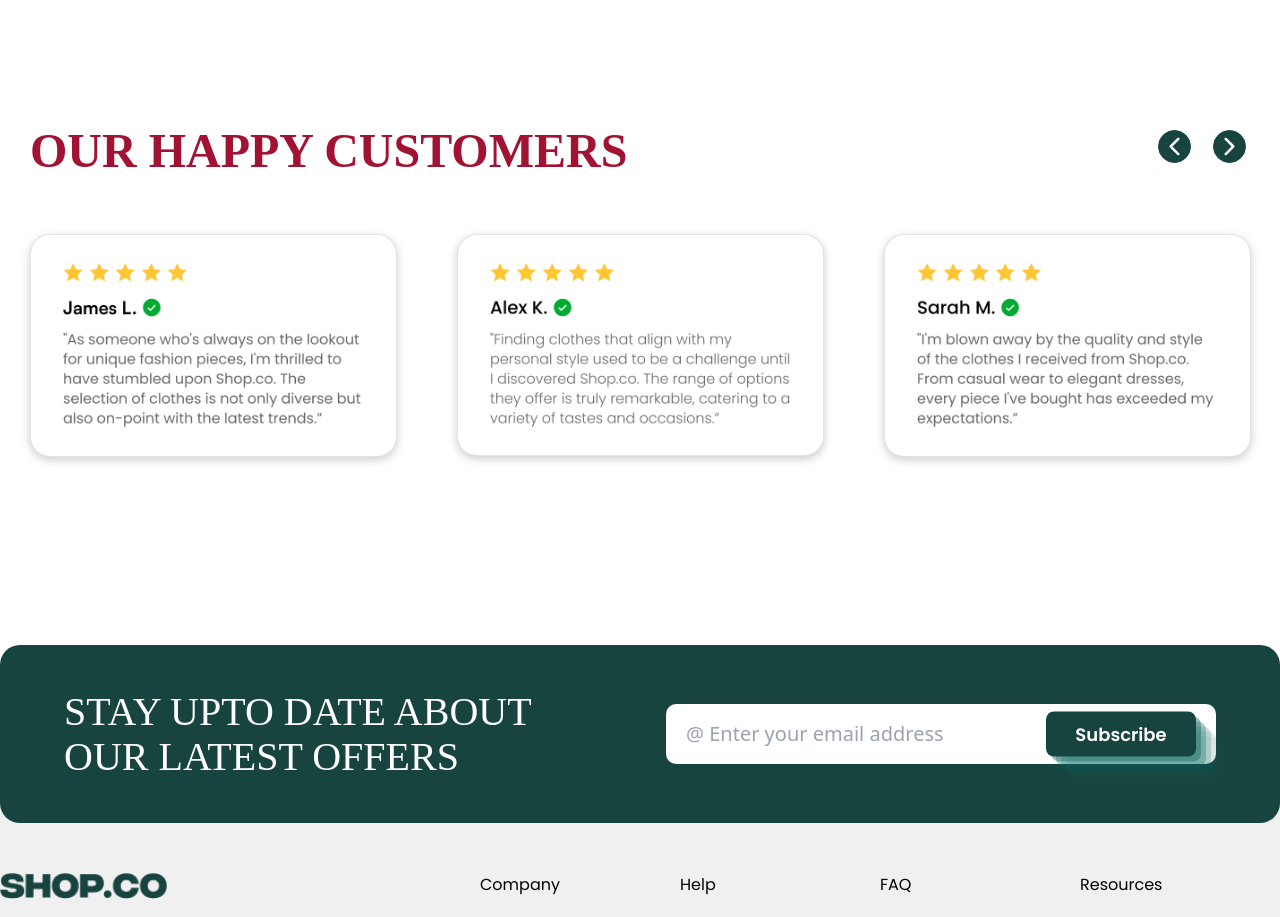
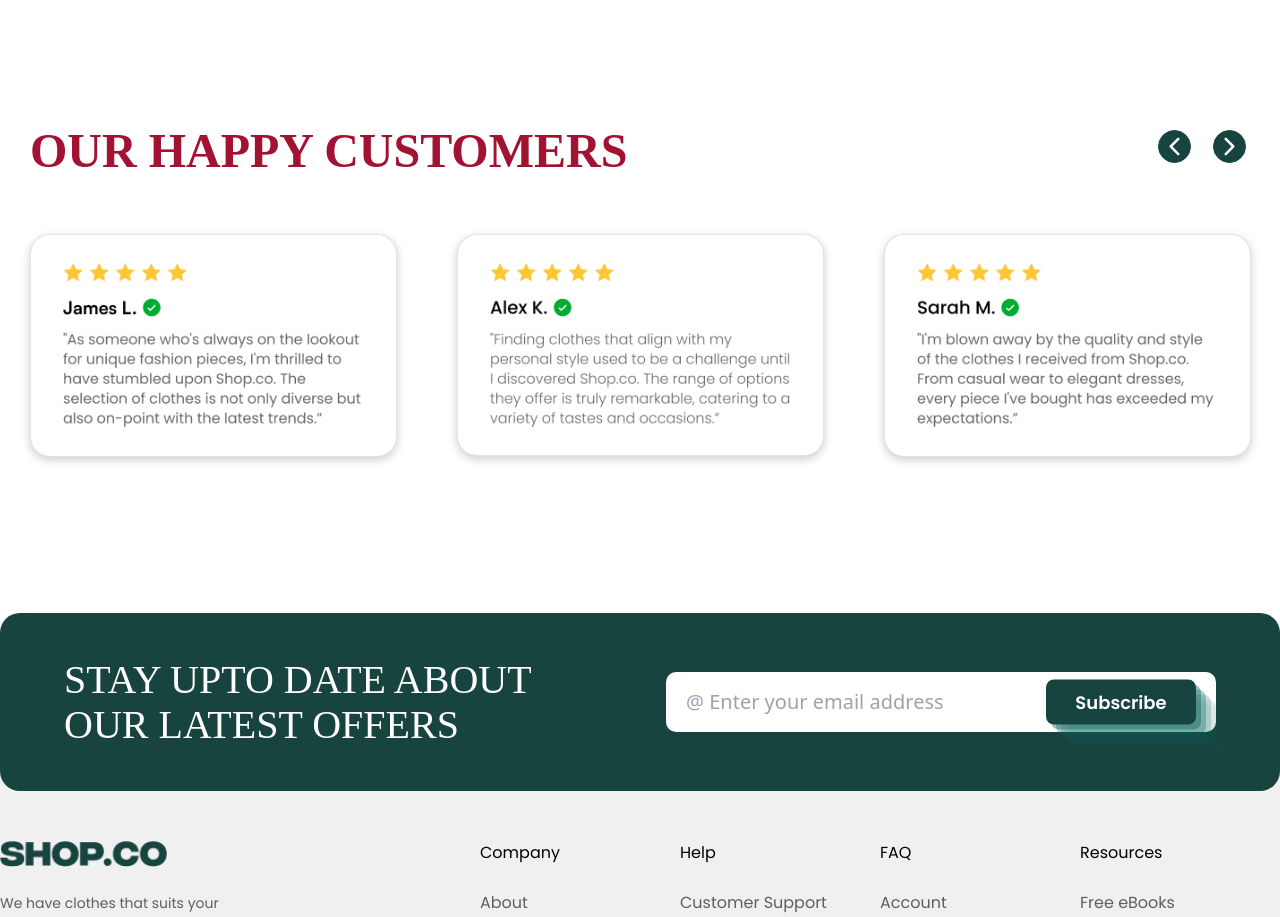
Before and after one commit to MariumAkterDev/SHOP.CO, a React (Vite) app: page / in a window 1280 px wide. Shown: the part 3140-4057 px from the top of the page. Built offline with nearby package versions, Linux system fonts and the light colour scheme; a web font is replaced by a local one.

Commit message:
updates commit

```diff
--- a/src/Components/Homee/Reviewss/Review.css
+++ b/src/Components/Homee/Reviewss/Review.css
@@ -1,5 +1,5 @@
 .ReviewSection{
-    @apply pb-[80px]
+    @apply pb-[30px] md:pb-[80px] lg:pb-[120px]
 }
 .reviewRowH2{
     @apply w-[206px] leading-[30px] sm:w-full sm:mb-[38px] lg:mb-[38px] pl-[30px]
--- a/src/Components/ReviewSlider/ReviewSlider.css
+++ b/src/Components/ReviewSlider/ReviewSlider.css
@@ -1,5 +1,8 @@
 .myReviewSlider{
     @apply relative
+}
+.myReviewSlider .slick-slider  .slick-dots{
+    @apply !hidden
 }
 .myReviewSlider .slick-dots button{
     @apply text-[0px]
```
